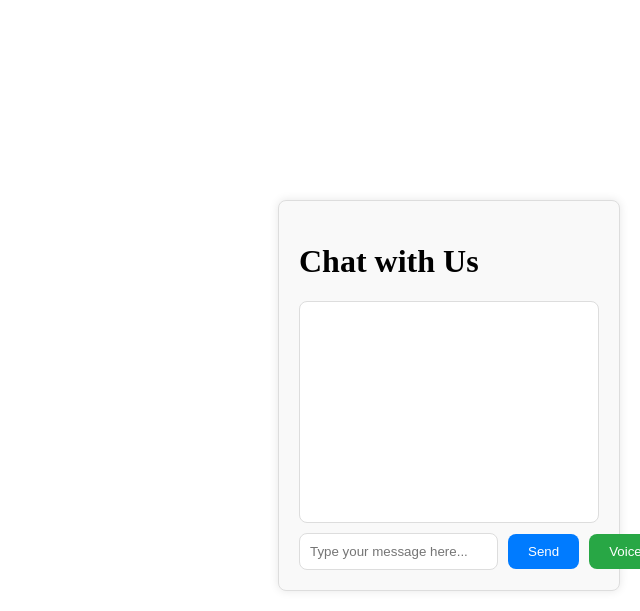
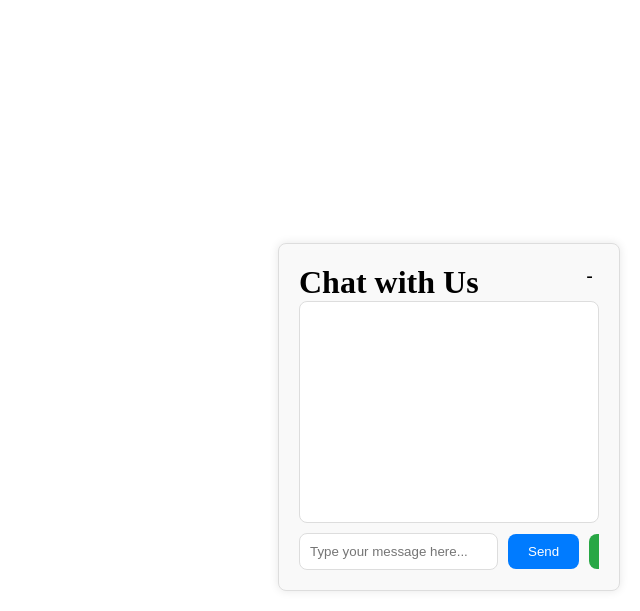
Before and after one commit to ks1686/NodeJS-AI-Chatbot-Site, a Flask app: page /chat in a window 1280 px wide. Shown: the part 189-800 px from the top of the page, without its empty margins (640-1280 px from the left). Run offline with Flask 3, Linux system fonts and the light colour scheme; parts of the project's set-up code (start-up, migrations or seed data) failed here and were passed over.

Commit message:
collapsable chatbox

```diff
--- a/static/js/scripts.js
+++ b/static/js/scripts.js
@@ -98,3 +98,16 @@
   chatBox.appendChild(messageElement);
   chatBox.scrollTop = chatBox.scrollHeight;
 }
+
+function toggleChat() {
+  var chatContainer = document.getElementById("chat-container");
+  var toggleBtn = document.getElementById("toggle-chat-btn");
+
+  chatContainer.classList.toggle("collapsed");
+
+  if (chatContainer.classList.contains("collapsed")) {
+    toggleBtn.textContent = "+";
+  } else {
+    toggleBtn.textContent = "-";
+  }
+}
--- a/templates/chat.html
+++ b/templates/chat.html
@@ -10,6 +10,43 @@
     border-radius: 8px;
     padding: 20px;
     box-shadow: 0 0 10px rgba(0, 0, 0, 0.1);
+  }
+
+  .chat-header {
+    display: flex;
+    align-items: center;
+    justify-content: space-between;
+  }
+
+  #chat-title {
+    margin: 0;
+  }
+
+  .toggle-chat-btn {
+    position: absolute;
+    top: 20px; /* Adjust as needed */
+    right: 20px; /* Adjust as needed */
+    background-color: transparent;
+    border: none;
+    color: #000;
+    font-size: 20px;
+    cursor: pointer;
+    z-index: 1000; /* Ensure button remains on top */
+  }
+
+  .chat-container.collapsed #chat-title {
+    display: none; /* Hide title when chat is collapsed */
+  }
+
+  .chat-content {
+    transition: max-height 0.3s ease-out; /* Smooth transition for collapse effect */
+    max-height: 1000px; /* Initial max height, adjust as needed */
+    overflow: hidden;
+  }
+
+  .chat-container.collapsed .chat-content {
+    max-height: 0; /* Collapse chat content */
+    overflow: hidden;
   }
 
   .chat-box {
@@ -34,7 +71,8 @@
     border-radius: 8px;
   }
 
-  .chat-send-button {
+  .chat-send-button,
+  .chat-voice-button {
     padding: 10px 20px;
     background-color: #007bff;
     color: white;
@@ -44,17 +82,13 @@
     margin-left: 10px;
   }
 
-  .chat-send-button:hover {
+  .chat-send-button:hover,
+  .chat-voice-button:hover {
     background-color: #0056b3;
   }
+
   .chat-voice-button {
-    padding: 10px 20px;
     background-color: #28a745; /* Green color for voice button */
-    color: white;
-    border: none;
-    border-radius: 8px;
-    cursor: pointer;
-    margin-left: 10px;
   }
 
   .chat-voice-button:hover {
@@ -63,17 +97,28 @@
 </style>
 {% endblock %} {% block content %}
 <body>
-
-  <div class="chat-container">
-    <h1>Chat with Us</h1>
-    <div id="chat-box" class="chat-box">
-      <!-- Chat messages will be appended here -->
+  <div class="chat-container" id="chat-container">
+    <div class="chat-header">
+      <h1 id="chat-title">Chat with Us</h1>
     </div>
-    <div class="chat-input-container">
-      <label for="chat-input"></label>
-      <input type="text" id="chat-input" class="chat-input" placeholder="Type your message here...">
-      <button onclick="return sendMessage()" class="chat-send-button">Send</button>
-      <button class="chat-voice-button">Voice</button>
+    <button id="toggle-chat-btn" class="toggle-chat-btn" onclick="toggleChat()">
+      -
+    </button>
+    <div id="chat-content" class="chat-content">
+      <div id="chat-box" class="chat-box">
+        <!-- Chat messages will be appended here -->
+      </div>
+      <div class="chat-input-container">
+        <label for="chat-input"></label>
+        <input
+          type="text"
+          id="chat-input"
+          class="chat-input"
+          placeholder="Type your message here..."
+        />
+        <button onclick="sendMessage()" class="chat-send-button">Send</button>
+        <button class="chat-voice-button">Voice</button>
+      </div>
     </div>
   </div>
   {% endblock %}
```
